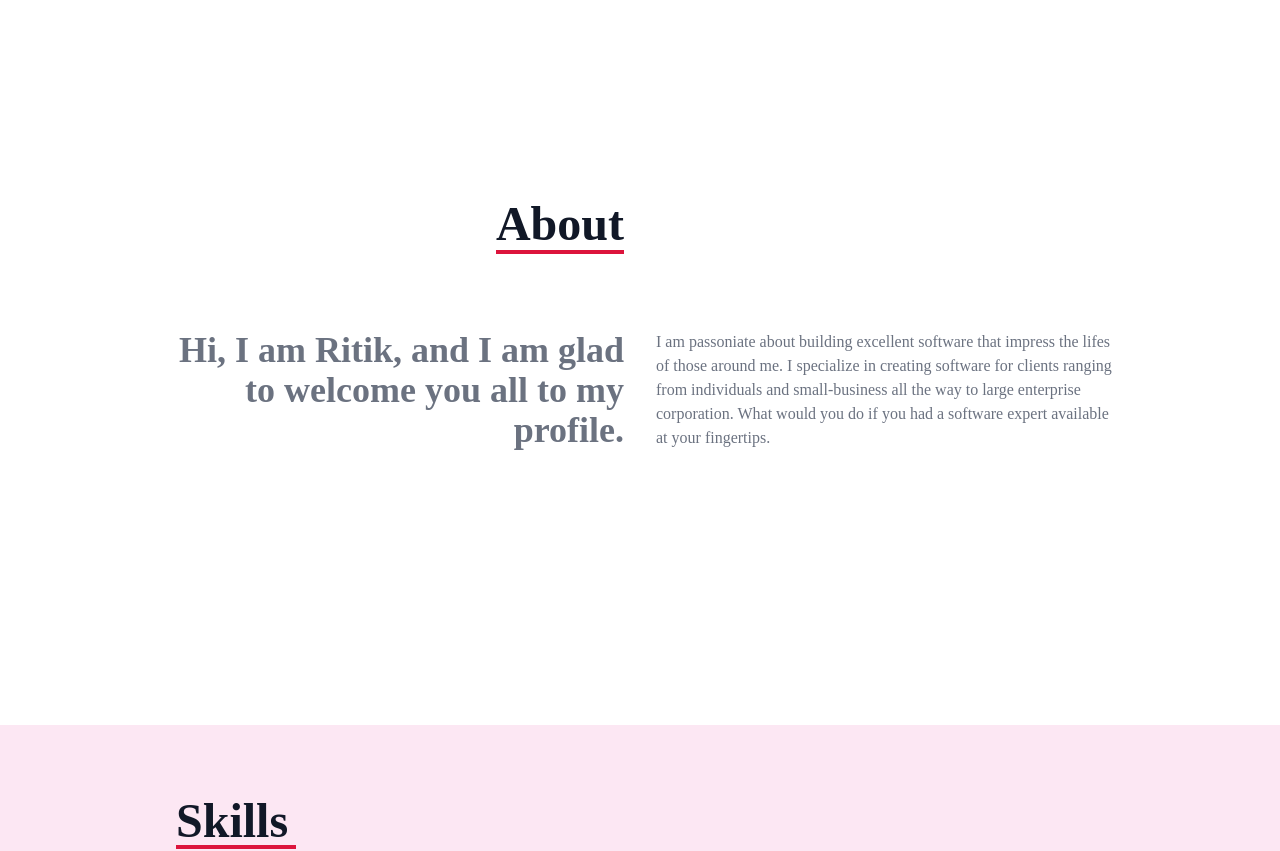
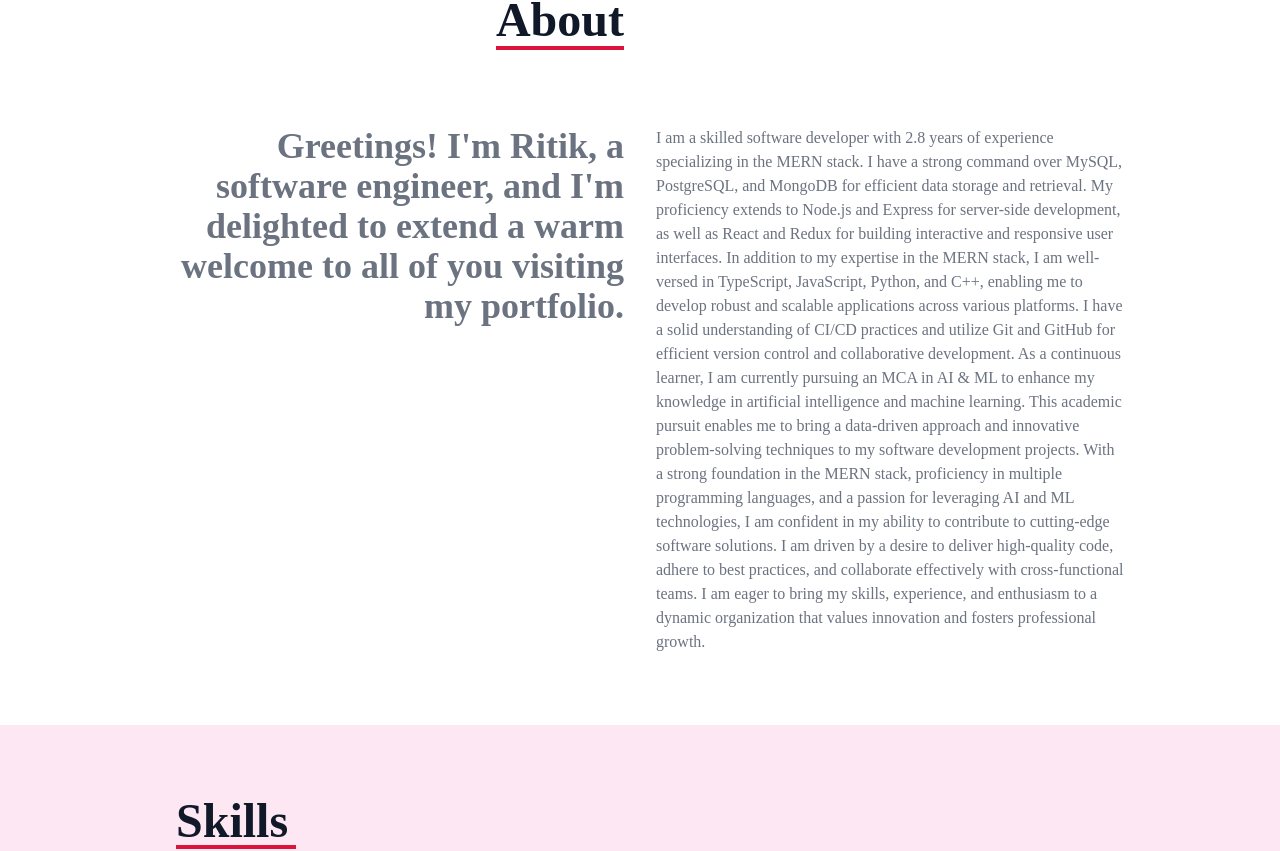
Before and after one commit to ribhar/Portfolio-1-0, a React (Create React App) app: page / in a window 1280 px wide. Shown: the part 755-1606 px from the top of the page. Built offline with nearby package versions, Linux system fonts and the light colour scheme.

Commit message:
Update About.jsx

```diff
--- a/src/components/About.jsx
+++ b/src/components/About.jsx
@@ -17,10 +17,19 @@ const About = () => {
             </div>
             <div className='max-w-[1000px] w-full grid sm:grid-cols-2 gap-8 px-4 mt-[50px]'>
                 <div className='sm:text-right text-4xl font-bold text-gray-500'>
-                    <p>Hi, I am Ritik, and I am glad to welcome you all to my profile.</p>
+                    <p>Greetings! I'm Ritik, a software engineer, and I'm delighted to extend a warm welcome to all of you visiting my portfolio.</p>
                 </div>
                 <div>
-                    <p className='text-gray-500'>I am passoniate about building excellent software that impress the lifes of those around me. I specialize in creating software for clients ranging from individuals and small-business all the way to large enterprise corporation. What would you do if you had a software expert available at your fingertips.</p>
+                    <p className='text-gray-500'>
+I am a skilled software developer with 2.8 years of experience specializing in the MERN stack. I have a strong command over MySQL, PostgreSQL, and MongoDB for efficient data storage and retrieval. My proficiency extends to Node.js and Express for server-side development, as well as React and Redux for building interactive and responsive user interfaces.
+
+In addition to my expertise in the MERN stack, I am well-versed in TypeScript, JavaScript, Python, and C++, enabling me to develop robust and scalable applications across various platforms. I have a solid understanding of CI/CD practices and utilize Git and GitHub for efficient version control and collaborative development.
+
+As a continuous learner, I am currently pursuing an MCA in AI & ML to enhance my knowledge in artificial intelligence and machine learning. This academic pursuit enables me to bring a data-driven approach and innovative problem-solving techniques to my software development projects.
+
+With a strong foundation in the MERN stack, proficiency in multiple programming languages, and a passion for leveraging AI and ML technologies, I am confident in my ability to contribute to cutting-edge software solutions. I am driven by a desire to deliver high-quality code, adhere to best practices, and collaborate effectively with cross-functional teams.
+
+I am eager to bring my skills, experience, and enthusiasm to a dynamic organization that values innovation and fosters professional growth.</p>
                 </div>
             </div>
         </div>
```
